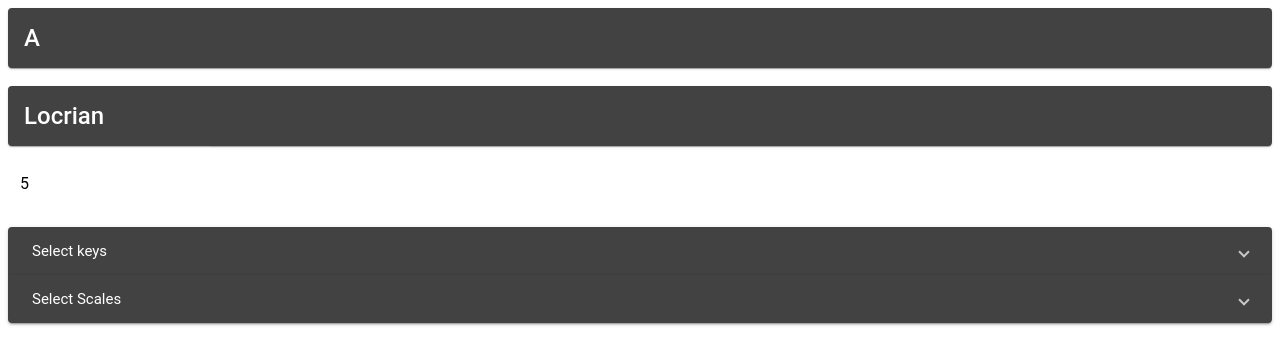
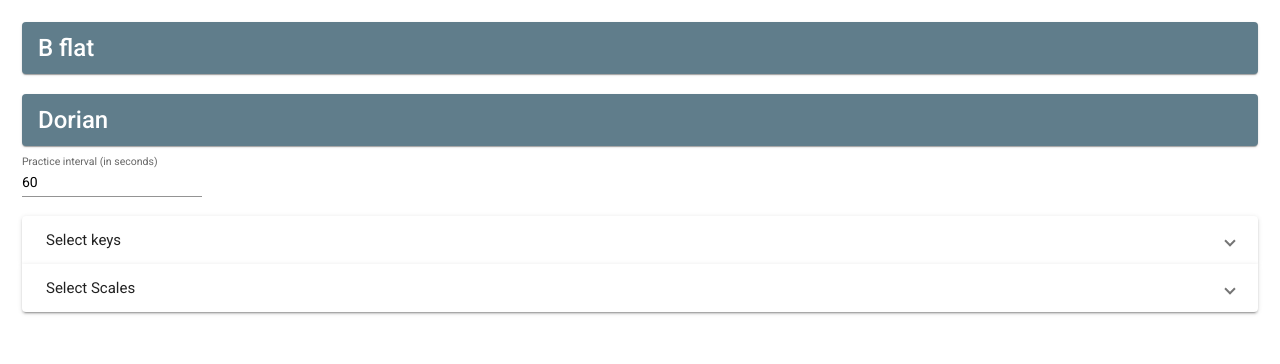
Before and after one commit to lagopus1990/randomScalePractice, an Angular app: page / in a window 1280 px wide. Shown: the top 364 px of the page. Built offline with nearby package versions, Linux system fonts and the light colour scheme.

Commit message:
Theme commit

```diff
--- a/angular.json
+++ b/angular.json
@@ -31,6 +31,7 @@
               "src/assets"
             ],
             "styles": [
+              "./node_modules/@angular/material/prebuilt-themes/deeppurple-amber.css",
               "src/styles.scss"
             ],
             "scripts": []
@@ -99,6 +100,7 @@
               "src/assets"
             ],
             "styles": [
+              "./node_modules/@angular/material/prebuilt-themes/deeppurple-amber.css",
               "src/styles.scss"
             ],
             "scripts": []
--- a/src/app/app.component.html
+++ b/src/app/app.component.html
@@ -1,12 +1,12 @@
-<mat-card>
+<mat-card class="scale">
   <mat-card-title>{{key.name}}</mat-card-title>
 </mat-card>
 <br>
-<mat-card>
+<mat-card class="scale">
   <mat-card-title>{{scale.name}}</mat-card-title>
 </mat-card>
-<mat-form-field appearance="fill">
-  <mat-label>Practice interval</mat-label>
+<mat-form-field color="accent" [floatLabel]="'always'"  appearance="standard">
+  <mat-label>Practice interval (in seconds)</mat-label>
   <input matInput type="text" [(ngModel)]="interval" (change)="restartInterval()">
 </mat-form-field>
 
--- a/src/app/app.component.scss
+++ b/src/app/app.component.scss
@@ -0,0 +1,5 @@
+@import "./../styles.scss";
+.scale {
+    background-color: mat-color($my-app-primary);
+    color: white;
+  }
--- a/src/app/app.component.ts
+++ b/src/app/app.component.ts
@@ -14,7 +14,7 @@ export interface Pair {
 
 export class AppComponent implements OnInit{
   title = 'Random Scale App';
-  interval = 5;
+  interval = 60;
   allKeys: Pair[] = [
     {name: 'A', include: true},
     {name: 'B flat', include: true},
--- a/src/index.html
+++ b/src/index.html
@@ -6,8 +6,11 @@
   <base href="/">
   <meta name="viewport" content="width=device-width, initial-scale=1">
   <link rel="icon" type="image/x-icon" href="favicon.ico">
+  <link rel="preconnect" href="https://fonts.gstatic.com">
+  <link href="https://fonts.googleapis.com/css2?family=Roboto:wght@300;400;500&display=swap" rel="stylesheet">
+  <link href="https://fonts.googleapis.com/icon?family=Material+Icons" rel="stylesheet">
 </head>
-<body>
+<body class="mat-typography">
   <app-root></app-root>
 </body>
 </html>
--- a/src/styles.scss
+++ b/src/styles.scss
@@ -1,2 +1,10 @@
-/* You can add global styles to this file, and also import other style files */
-@import "~@angular/material/prebuilt-themes/purple-green.css";
+@import '~@angular/material/theming';
+@include mat-core();
+
+$my-app-primary: mat-palette($mat-blue-grey);
+$my-app-accent:  mat-palette($mat-pink, 500, 900, A100);
+$my-app-warn:    mat-palette($mat-deep-orange);
+$my-app-theme: mat-light-theme($my-app-primary, $my-app-accent, $my-app-warn);
+@include angular-material-theme($my-app-theme);
+html, body { height: 100%; }
+body { margin: 22px; font-family: Roboto, "Helvetica Neue", sans-serif; }
```
Also changed, not shown: package.json (line endings or trailing spaces), 1 other file (tests, documents, lock files or other folders).
